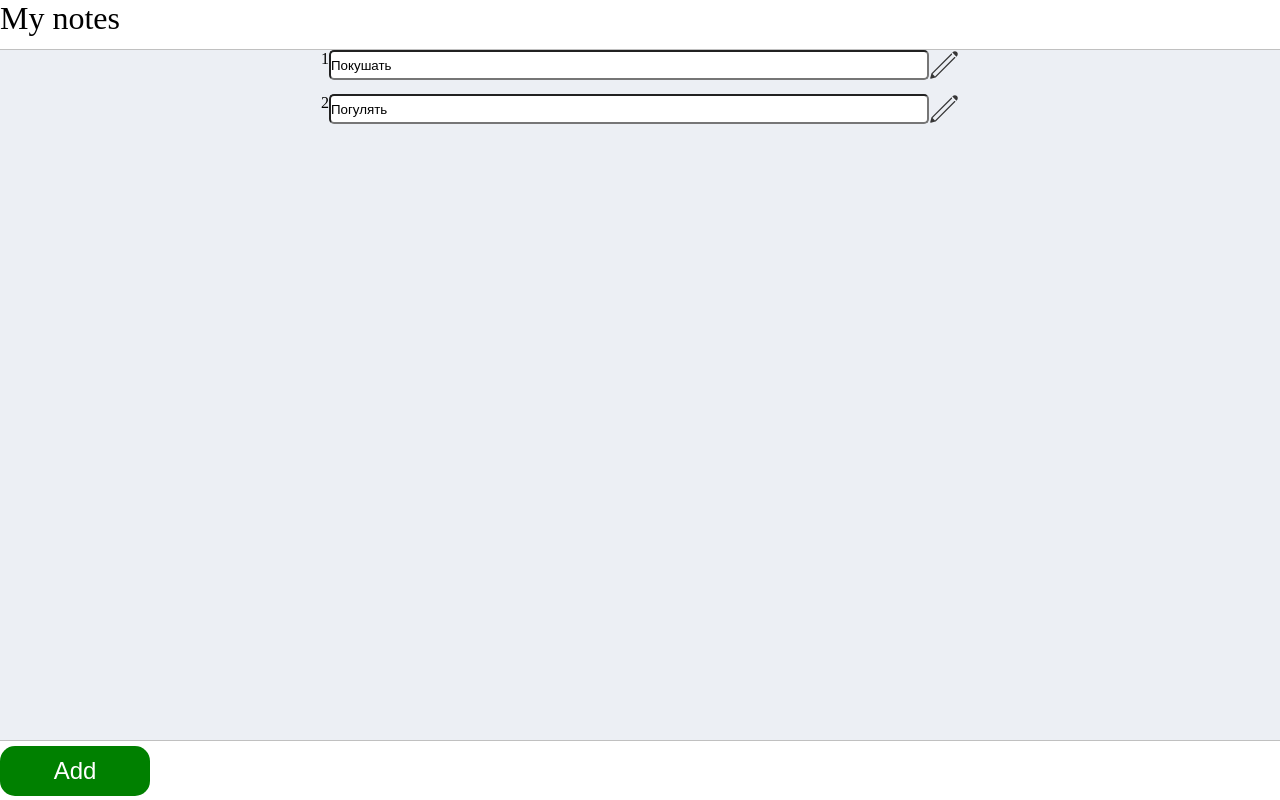
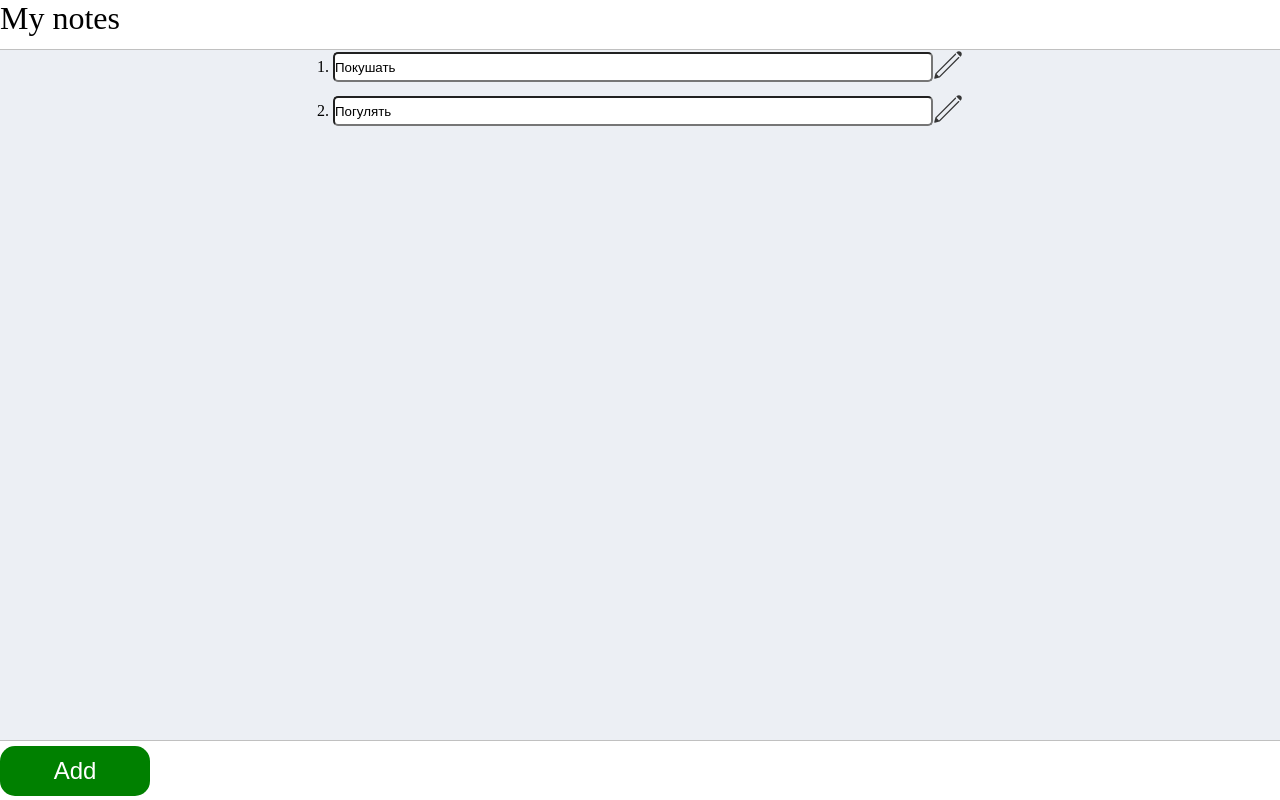
Before and after one commit to StepanNikolaev10/my-notes-v2, a React (Vite) app in the folder client/: page / in a window 1280 px wide. Built offline with nearby package versions, Linux system fonts and the light colour scheme.

Commit message:
style: update TaskItem component styles

```diff
--- a/client/src/components/Containers/TaskItem/TaskItem.jsx
+++ b/client/src/components/Containers/TaskItem/TaskItem.jsx
@@ -6,7 +6,7 @@ const TaskItem = ({ id, text, onTextChange }) => {
   return (
     <div className={styles.taskItem}>
       <div className={styles.taskContent}>
-        <div className={styles.taskId}>{id}</div>
+        <div className={styles.taskId}>{id}.</div>
         <TaskInput
           value={text}
           onChange={(e) => onTextChange(id, e.target.value)}
--- a/client/src/components/Containers/TaskItem/TaskItem.module.scss
+++ b/client/src/components/Containers/TaskItem/TaskItem.module.scss
@@ -4,4 +4,9 @@
 
 .taskContent {
   display: flex;
+  align-items: center;
 }
+
+.taskId {
+  margin-right: 4px;
+}
```
